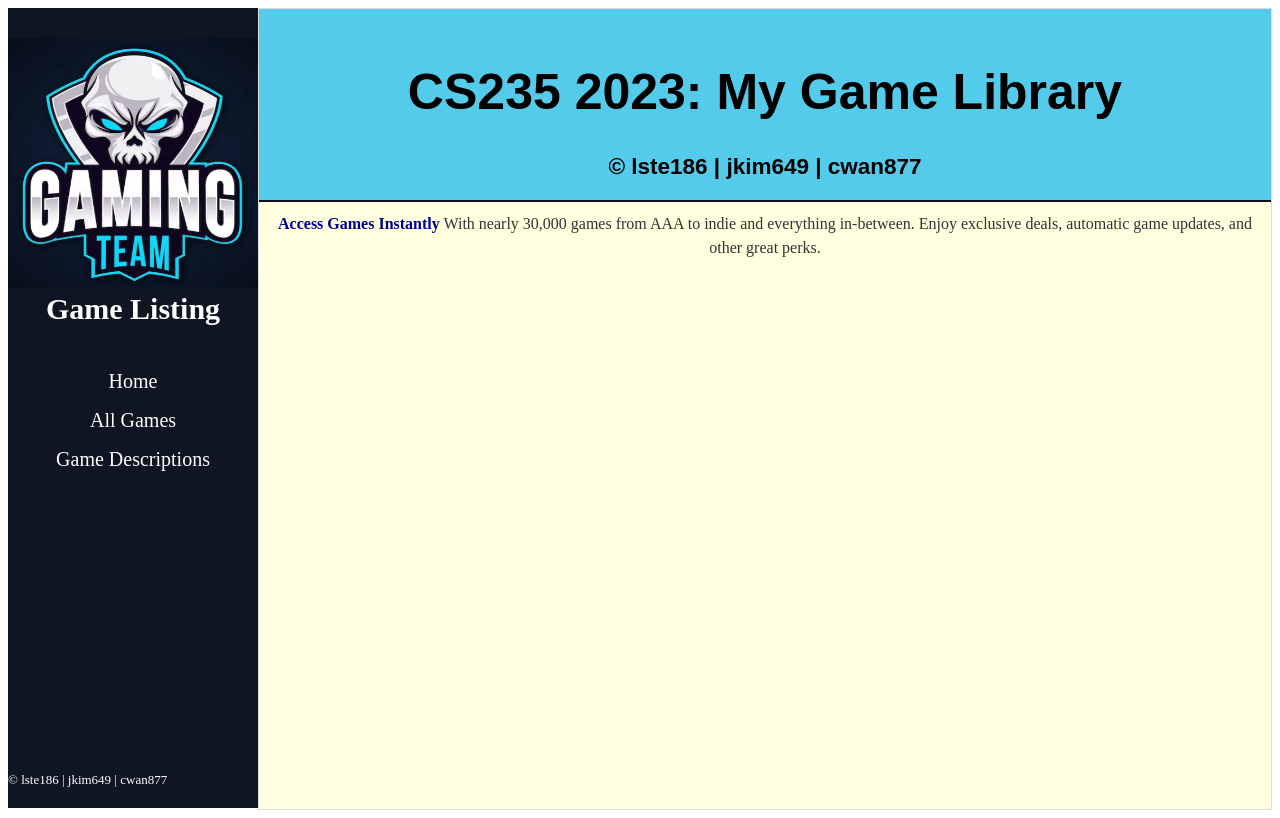
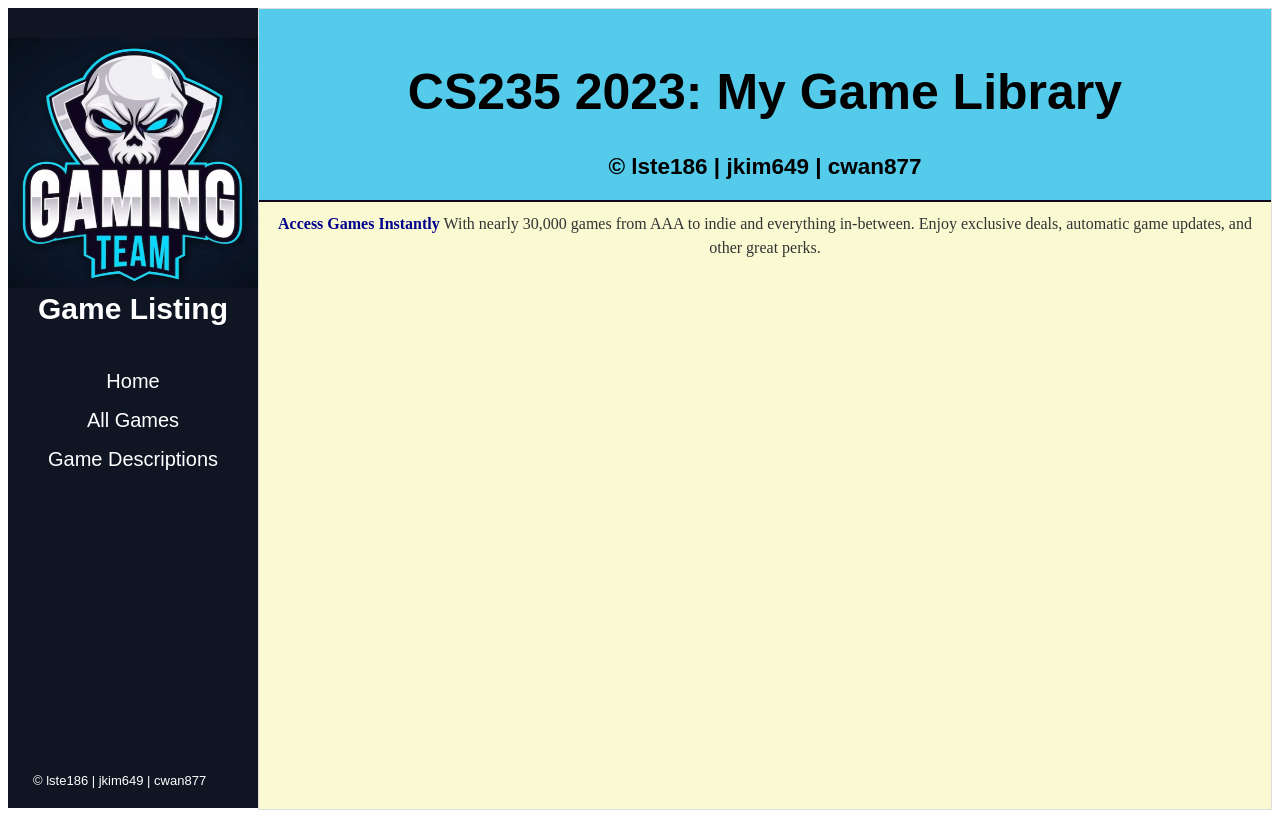
Before and after one commit to jaedotcom/GameDatabase, a Flask app: page / in a window 1280 px wide. Run offline with Flask 3, Linux system fonts and the light colour scheme; some libraries are stand-ins or nearby versions.

Commit message:
minor css housekeeping

```diff
--- a/games/static/css/main.css
+++ b/games/static/css/main.css
@@ -18,11 +18,15 @@
 }
 
 #content {
-    background-color: lightyellow;
+    background-color: lightgoldenrodyellow;
     border: 1px solid #ddd;
     text-align: center;
+    height: 100vh;
+    margin-left: 250px;
+    display: flex;
+    flex-direction: column;
+}
 
-}
 
 #content p {
     font-size: 16px;
@@ -35,7 +39,18 @@
     color: darkblue;
 }
 
-
+#nav-footer {
+  color: #fff;
+  margin-top: 25px;
+  margin-bottom: 20px;
+  margin-left: 25px;
+  position: absolute;
+  bottom: 0;
+  font-size: small;
+  text-align: center;
+  word-wrap: break-word;
+  font-family: Arial, sans-serif;
+}
 
 
 .description p i {
@@ -57,6 +72,7 @@ nav {
     float: left;
     padding: 30px 0px;
     background-color: #0f1522;
+    font-family: Arial, sans-serif;
 }
 
 
@@ -65,6 +81,7 @@ nav .heading {
     font-weight: 700;
     color: white;
     text-align: center;
+    font-family: Arial, sans-serif;
 }
 
 nav ul {
@@ -95,20 +112,3 @@ nav ul li:hover {
 nav ul li a:hover {
     color: white;
 }
-
-#nav-footer {
-  color: #fff;
-  margin-top: 25px;
-  margin-bottom: 20px;
-  position: absolute;
-  bottom: 0;
-  font-size: small;
-  text-align: center;
-  word-wrap: break-word;
-}
-#content {
-  height: 100vh;
-  margin-left: 250px;
-  display: flex;
-  flex-direction: column;
-}
```
